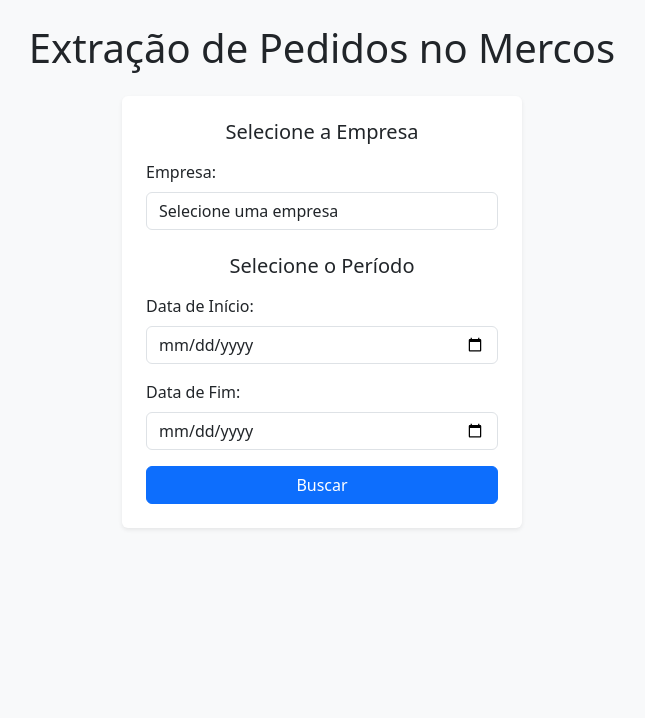
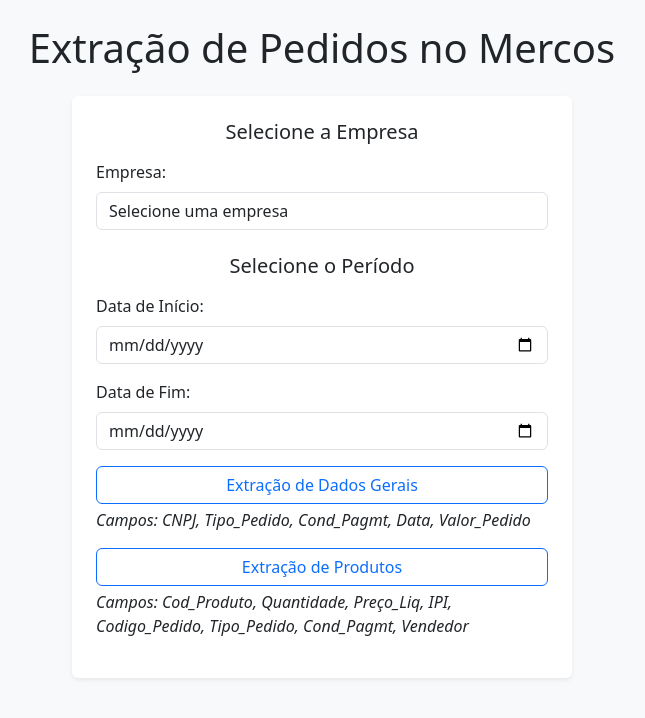
Before and after one commit to OzyHil/Mercos-Automation, a Flask app: page / in a window 1280 px wide. Shown: the top 718 px of the page, without its empty margins (318-963 px from the left). Run offline with Flask 3, Linux system fonts and the light colour scheme; some libraries are stand-ins or nearby versions.

Commit message:
Segregação da extração entre dados e produtos

```diff
--- a/app.py
+++ b/app.py
@@ -4,6 +4,9 @@
 from datetime import datetime
 from scraping.mercos_data_pedido_flask import main, save_csv
 import os
+from flask import Response
+import csv
+import io
 
 app = Flask(__name__)
 socketio = SocketIO(app, cors_allowed_origins="*")
@@ -14,11 +17,12 @@
 
 @app.route('/buscar', methods=['POST'])
 def buscar():
-    global dados_global, file_path_global, data_inicio, data_fim
+    global dados_global, file_path_global, data_inicio, data_fim, tipo_extracao
 
     data_inicio = request.form['data_inicio']
     data_fim = request.form['data_fim']
     empresa = request.form['empresa']
+    tipo_extracao = request.form['tipo_extracao']  # "geral" ou "produtos"
 
     data_inicio = datetime.strptime(data_inicio, "%Y-%m-%d").strftime("%d/%m/%Y")
     data_fim = datetime.strptime(data_fim, "%Y-%m-%d").strftime("%d/%m/%Y")
@@ -27,25 +31,45 @@
     def emitir_progresso(percent, total=0):
         socketio.emit('progresso', {'percent': percent, 'totalPedidos': total, "nomeArquivo": f'{file_path_global}.csv'})
 
-    dados_global = main(empresa, data_inicio, data_fim, progress_callback=emitir_progresso)
+    dados_global = main(empresa, data_inicio, data_fim, tipo_extracao, progress_callback=emitir_progresso)
 
     return "Busca finalizada"
 
 @app.route("/baixar/csv", methods=["POST"])
-def baixar_html():
+# def baixar_csv():
+#     global dados_global, file_path_global
+
+#     if not dados_global:
+#         return "Nenhum dado para baixar", 400
+
+#     # Verifica se o arquivo já existe para decidir se inclui cabeçalho
+#     write_header = not os.path.exists(file_path_global + ".csv")
+
+#     # Salva os dados no CSV
+#     save_csv(dados_global, f'data/{file_path_global}', write_header, tipo_extracao)
+
+#     # Envia o arquivo como download
+#     return send_file(f"data/{file_path_global}.csv", as_attachment=True)
+def baixar_csv():
     global dados_global, file_path_global
 
     if not dados_global:
         return "Nenhum dado para baixar", 400
 
-    # Verifica se o arquivo já existe para decidir se inclui cabeçalho
-    write_header = not os.path.exists(file_path_global + ".csv")
+    output = io.StringIO()
+    writer = csv.DictWriter(output, fieldnames=dados_global[0].keys())
+    writer.writeheader()
+    writer.writerows(dados_global)
 
-    # Salva os dados no CSV
-    save_csv(dados_global, f'data/{file_path_global}', write_header)
+    output.seek(0)
 
-    # Envia o arquivo como download
-    return send_file(f"data/{file_path_global}.csv", as_attachment=True)
+    return Response(
+        output.getvalue(),
+        mimetype='text/csv',
+        headers={
+            "Content-Disposition": f"attachment; filename={file_path_global}.csv"
+        }
+    )
 
 if __name__ == "__main__":
     socketio.run(app, debug=True)
--- a/templates/index.html
+++ b/templates/index.html
@@ -8,7 +8,7 @@
     <script src="https://cdn.jsdelivr.net/npm/bootstrap@5.3.3/dist/js/bootstrap.bundle.min.js"></script>
     <style>
         .form-container {
-            max-width: 400px;
+            max-width: 500px;
             margin: 0 auto;
         }
 
@@ -47,7 +47,18 @@
                             <input id="dataFim" type="date" class="form-control" name="data_fim" required>
                         </div>
 
-                        <button type="submit" class="btn btn-primary w-100">Buscar</button>
+                        <button type="submit" name="tipo_extracao" value="geral"
+                            class="btn btn-outline-primary w-100 mb-1">
+                            Extração de Dados Gerais
+                        </button>
+                        <p><i>Campos: CNPJ, Tipo_Pedido, Cond_Pagmt, Data, Valor_Pedido</i></p>
+
+                        <button type="submit" name="tipo_extracao" value="produtos"
+                            class="btn btn-outline-primary w-100 mb-1">
+                            Extração de Produtos
+                        </button>
+
+                        <p><i>Campos: Cod_Produto, Quantidade, Preço_Liq, IPI, Codigo_Pedido, Tipo_Pedido, Cond_Pagmt, Vendedor</i></p>
 
                         <!-- Barra de progresso -->
                         <div id="progresso" class="d-none mt-4 d-flex align-items-center gap-2">
@@ -55,7 +66,7 @@
                                 <div id="barraProgresso" class="progress-bar"
                                     style="width: 0%; height: 20px; background: green;"></div>
                             </div>
-                            <p id="porcentagemTexto" class="mb-0">0%</p>
+                            <p id="porcentagemTexto" class="">0%</p>
                         </div>
 
 
@@ -83,8 +94,7 @@
                                 </tbody>
                             </table>
                         </div>
-
-
+                    </form>
                 </div>
             </div>
         </div>
@@ -138,6 +148,19 @@
 
         form.addEventListener("submit", function (e) {
             e.preventDefault();
+
+            // Captura o valor do botão clicado
+            let tipoExtracao = "";
+            const btnGeral = document.querySelector('button[name="tipo_extracao"][value="geral"]');
+            const btnProdutos = document.querySelector('button[name="tipo_extracao"][value="produtos"]');
+
+            // Verifica qual botão foi clicado
+            if (btnGeral && btnGeral === document.activeElement) {
+                tipoExtracao = "geral";
+            } else if (btnProdutos && btnProdutos === document.activeElement) {
+                tipoExtracao = "produtos";
+            }
+
             progresso.classList.remove("d-none");
             barra.style.width = "0%";
             tabela.classList.add("hidden");
@@ -152,7 +175,7 @@
                 headers: {
                     "Content-Type": "application/x-www-form-urlencoded",
                 },
-                body: `data_inicio=${encodeURIComponent(dataInicio)}&data_fim=${encodeURIComponent(dataFim)}&empresa=${encodeURIComponent(empresa)}`
+                body: `data_inicio=${encodeURIComponent(dataInicio)}&data_fim=${encodeURIComponent(dataFim)}&empresa=${encodeURIComponent(empresa)}&tipo_extracao=${encodeURIComponent(tipoExtracao)}`
             })
                 .then(response => {
                     if (!response.ok) throw new Error("Erro ao buscar dados.");
```
Also changed, not shown: scraping/mercos_data_pedido_flask.py (+64 -28 lines).
